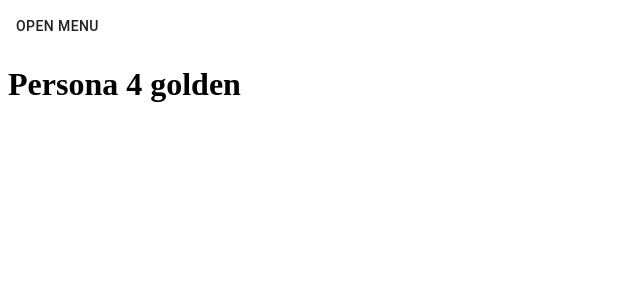
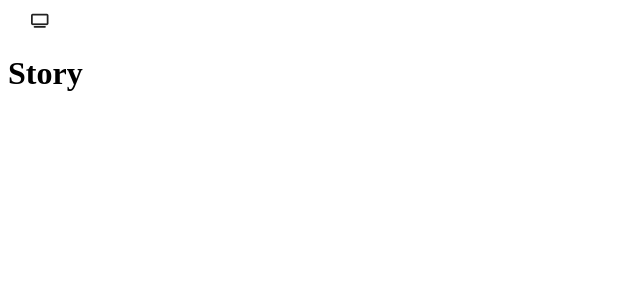
Before and after one commit to lu-gflores/p-4-golden, a React (Create React App) app: page /story in a window 1280 px wide. Shown: the top 300 px of the page, without its empty margins (0-640 px from the left). Built offline with nearby package versions, Linux system fonts and the light colour scheme.

Commit message:
added navbar and story page

```diff
--- a/public/index.html
+++ b/public/index.html
@@ -9,6 +9,14 @@
       name="description"
       content="Web site created using create-react-app"
     />
+    <link
+      rel="stylesheet"
+      href="https://use.fontawesome.com/releases/v5.13.0/css/all.css"
+      integrity="sha384-Bfad6CLCknfcloXFOyFnlgtENryhrpZCe29RTifKEixXQZ38WheV+i/6YWSzkz3V"
+      crossorigin="anonymous"
+    />
+    <link href="https://unpkg.com/aos@2.3.1/dist/aos.css" rel="stylesheet" />
+    <script src="https://use.fontawesome.com/8e10e453f0.js"></script>
     <link rel="apple-touch-icon" href="%PUBLIC_URL%/logo192.png" />
     <!--
       manifest.json provides metadata used when your web app is installed on a
--- a/src/App.js
+++ b/src/App.js
@@ -1,11 +1,17 @@
 import React from 'react'
+import { BrowserRouter as Router, Route } from 'react-router-dom'
+
 import Navbar from './components/Navbar'
+import Home from './pages/Home'
+import Story from './pages/Story'
 function App() {
   return (
     <div className="App">
-      <Navbar />
-      <h1>Persona 4 golden</h1>
-
+      <Router>
+        <Navbar />
+        <Route exact path='/' component={Home} />
+        <Route exact path='/story' component={Story} />
+      </Router>
     </div>
   );
 }
--- a/src/components/Navbar.js
+++ b/src/components/Navbar.js
@@ -1,9 +1,31 @@
-import React from 'react'
+import React, { useState } from 'react'
+import { NavLink } from 'react-router-dom'
 import Button from '@material-ui/core/Button'
+import Menu from '@material-ui/core/Menu'
+import MenuItem from '@material-ui/core/MenuItem'
+import Fade from '@material-ui/core/Fade'
+
 const Navbar = () => {
+    const [active, setActive] = useState(null)
+    const open = Boolean(active)
+
+    const handleClick = e => {
+        setActive(e.currentTarget)
+    }
+    const handleClose = () => {
+        setActive(null)
+    }
+
     return (
         <div>
-            <Button aria-controls='simple-menu' aria-haspopup='true'>Open Menu</Button>
+            <Button aria-controls='simple-menu' aria-haspopup='true' onClick={handleClick}>
+                <i class="fas fa-tv"></i>
+            </Button>
+            <Menu id='fade-menu' anchorEl={active} keepMounted open={open} onClose={handleClose} TransitionComponent={Fade}>
+                <MenuItem button component={NavLink} to='/' onClick={handleClose}>Home</MenuItem>
+                <MenuItem button component={NavLink} to='/story' onClick={handleClose}>Story</MenuItem>
+                <MenuItem button component={NavLink} to='/characters' onClick={handleClose}>Characters</MenuItem>
+            </Menu>
         </div>
     )
 }
--- a/src/pages/Home.js
+++ b/src/pages/Home.js
@@ -3,6 +3,7 @@
 const Home = () => {
     return (
         <div>
+            <h1>Persona 4 golden</h1>
 
         </div>
     )
--- /dev/null
+++ b/src/pages/Story.js
@@ -0,0 +1,11 @@
+import React from 'react'
+
+const Story = () => {
+    return (
+        <div>
+            <h1>Story</h1>
+        </div>
+    )
+}
+
+export default Story
```
